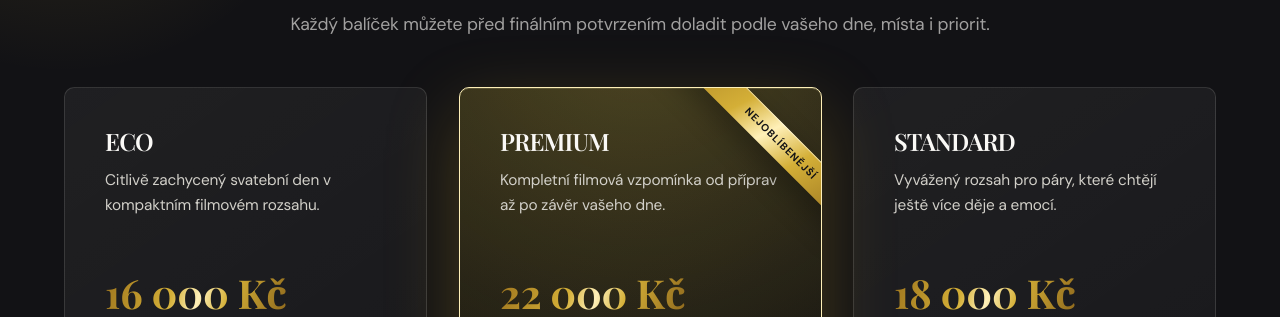
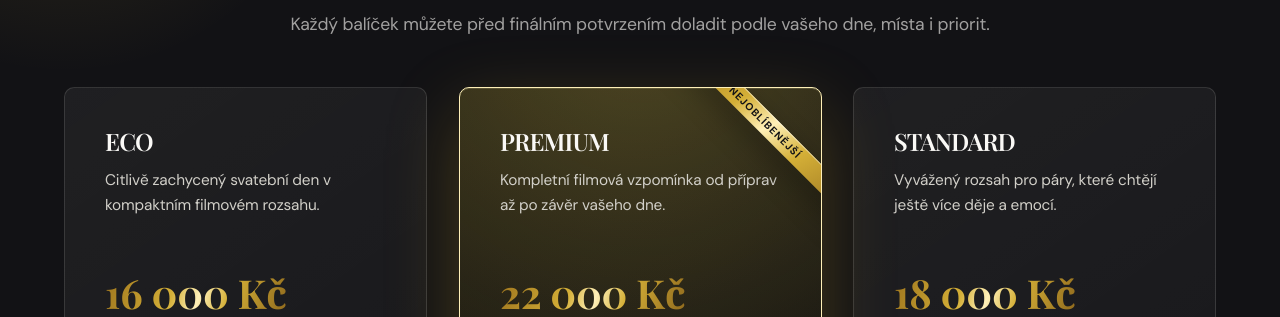
Before and after one commit to ivanovgeno/ivproduction, a PHP site: page /svatby.html in a window 1280 px wide. Shown: the part 2932-3249 px from the top of the page. Run offline with PHP 8.4, Linux system fonts and the light colour scheme; some web fonts are replaced.

Commit message:
Center premium sash text without moving sash

```diff
--- a/packages.css
+++ b/packages.css
@@ -176,11 +176,14 @@
 
 .package-popular-ribbon__text {
     display: block;
+    left: 50%;
     line-height: 1;
+    position: absolute;
     text-align: center;
-    /* The sash stays fixed; only its label is shifted into the visual centre. */
-    transform: translateX(1.4rem);
-    width: 100%;
+    top: 50%;
+    transform: translate(-50%, -50%);
+    white-space: nowrap;
+    width: max-content;
 }
 
 .pricing-card.is-popular:hover .package-popular-ribbon {
```
